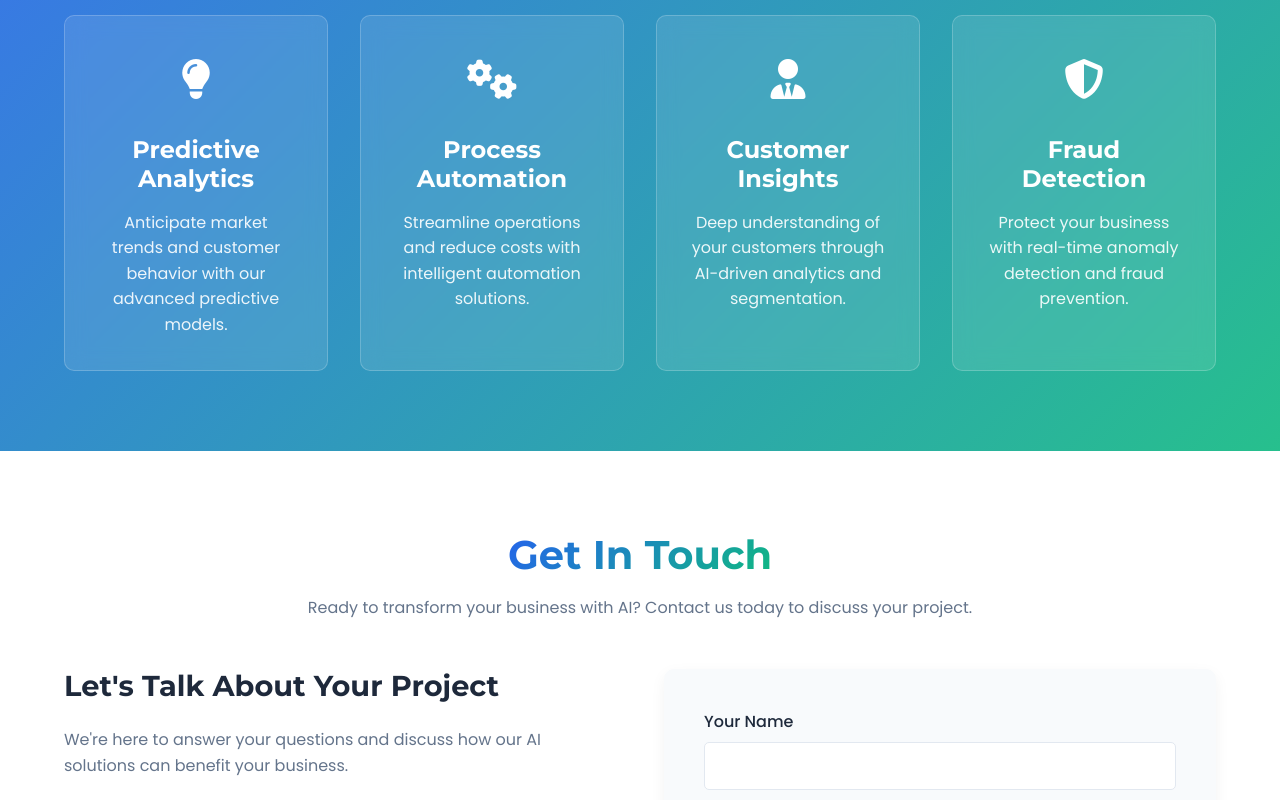
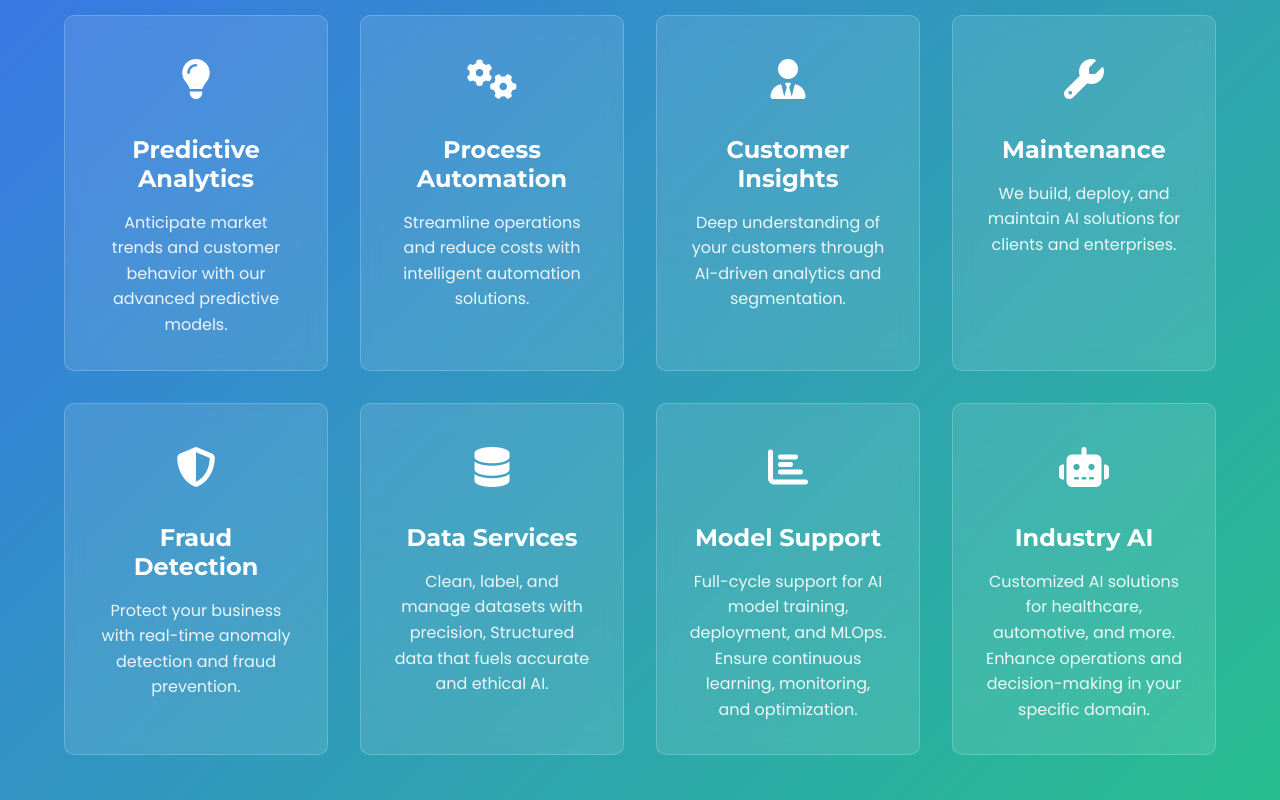
Before and after one commit to vitalizepay/vitalize-ventures, a plain HTML site: page index.html in a window 1280 px wide. Shown: the part 3060-3860 px from the top of the page. Drawn offline with Linux system fonts and the light colour scheme.

Commit message:
Update index.html

```diff
--- a/index.html
+++ b/index.html
@@ -886,6 +886,7 @@
                     <div class="ai-feature-icon">
                         <i class="fas fa-lightbulb"></i>
                     </div>
+
                     <h3>Predictive Analytics</h3>
                     <p>Anticipate market trends and customer behavior with our advanced predictive models.</p>
                 </div>
@@ -893,6 +894,8 @@
                     <div class="ai-feature-icon">
                         <i class="fas fa-cogs"></i>
                     </div>
+
+
                     <h3>Process Automation</h3>
                     <p>Streamline operations and reduce costs with intelligent automation solutions.</p>
                 </div>
@@ -900,16 +903,78 @@
                     <div class="ai-feature-icon">
                         <i class="fas fa-user-tie"></i>
                     </div>
+
+
                     <h3>Customer Insights</h3>
                     <p>Deep understanding of your customers through AI-driven analytics and segmentation.</p>
                 </div>
+
                 <div class="ai-feature" id="aiFeature4">
+                    <div class="ai-feature-icon">
+<i class="fas fa-wrench"></i>
+                    </div>
+<h3>Maintenance</h3>
+                    <p>We build, deploy, and maintain AI solutions for clients and enterprises.</p>
+                </div>
+
+
+
+                <div class="ai-feature" id="aiFeature5">
                     <div class="ai-feature-icon">
                         <i class="fas fa-shield-alt"></i>
                     </div>
+
                     <h3>Fraud Detection</h3>
                     <p>Protect your business with real-time anomaly detection and fraud prevention.</p>
                 </div>
+
+
+
+
+
+<div class="ai-feature" id="aiFeature6">
+                    <div class="ai-feature-icon">
+<i class="fas fa-database"></i>
+                    </div>
+
+                    <h3>Data Services</h3>
+                    <p>Clean, label, and manage datasets with precision, Structured data that fuels accurate and ethical AI.</p>
+                </div>
+
+
+
+
+<div class="ai-feature" id="aiFeature7">
+                    <div class="ai-feature-icon">
+<i class="fas fa-chart-bar"></i>                    </div>
+
+                    <h3>Model Support</h3>
+                    <p>Full-cycle support for AI model training, deployment, and MLOps. Ensure continuous learning, monitoring, and optimization.</p>
+                </div>
+
+
+<div class="ai-feature" id="aiFeature8">
+                    <div class="ai-feature-icon">
+<i class="fas fa-robot"></i>
+                    </div>
+
+                    <h3>Industry AI</h3>
+                    <p>Customized AI solutions for healthcare, automotive, and more. Enhance operations and decision-making in your specific domain.</p>
+                </div>
+
+
+
+
+
+
+
+
+
+
+
+
+
+
             </div>
         </div>
     </section>
```
